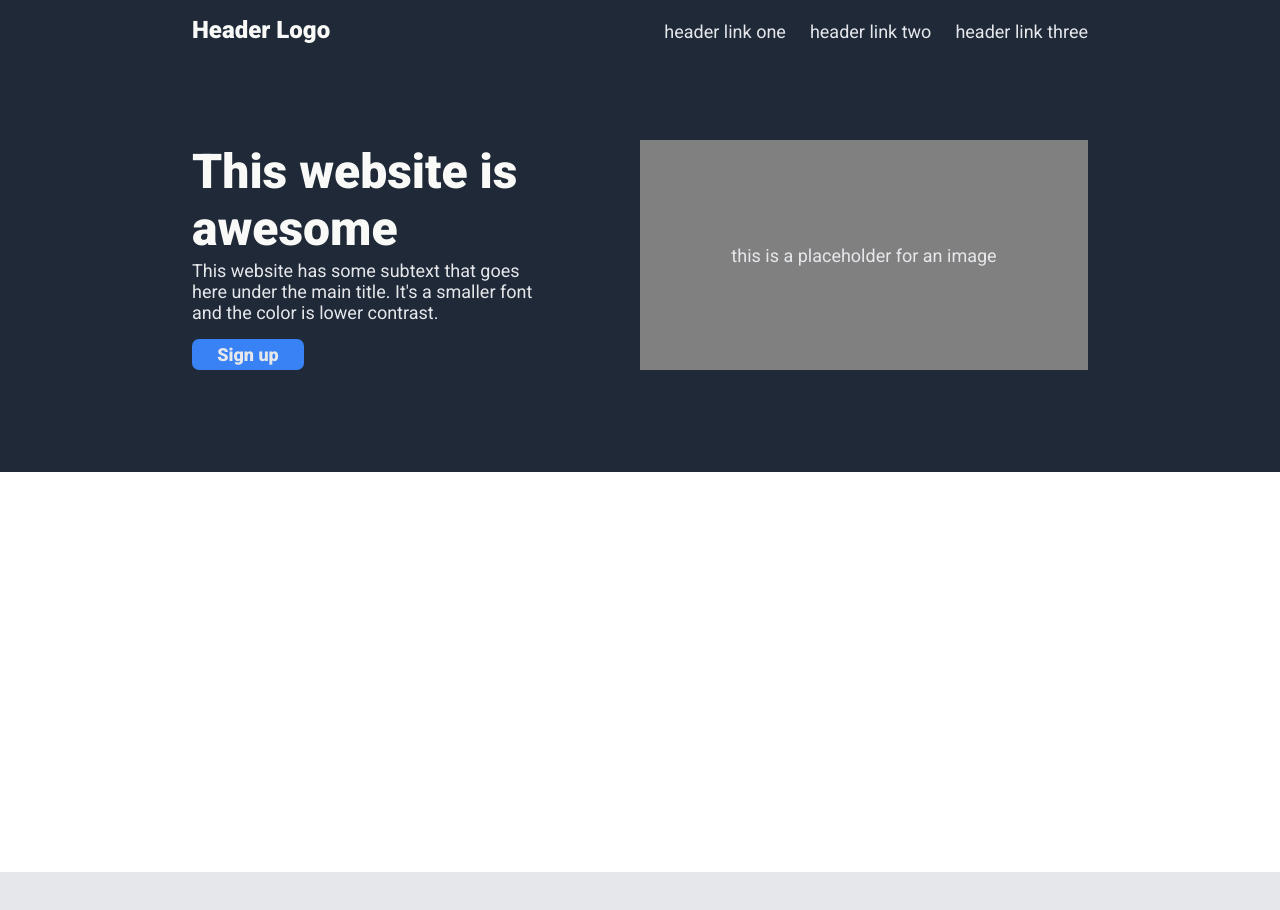
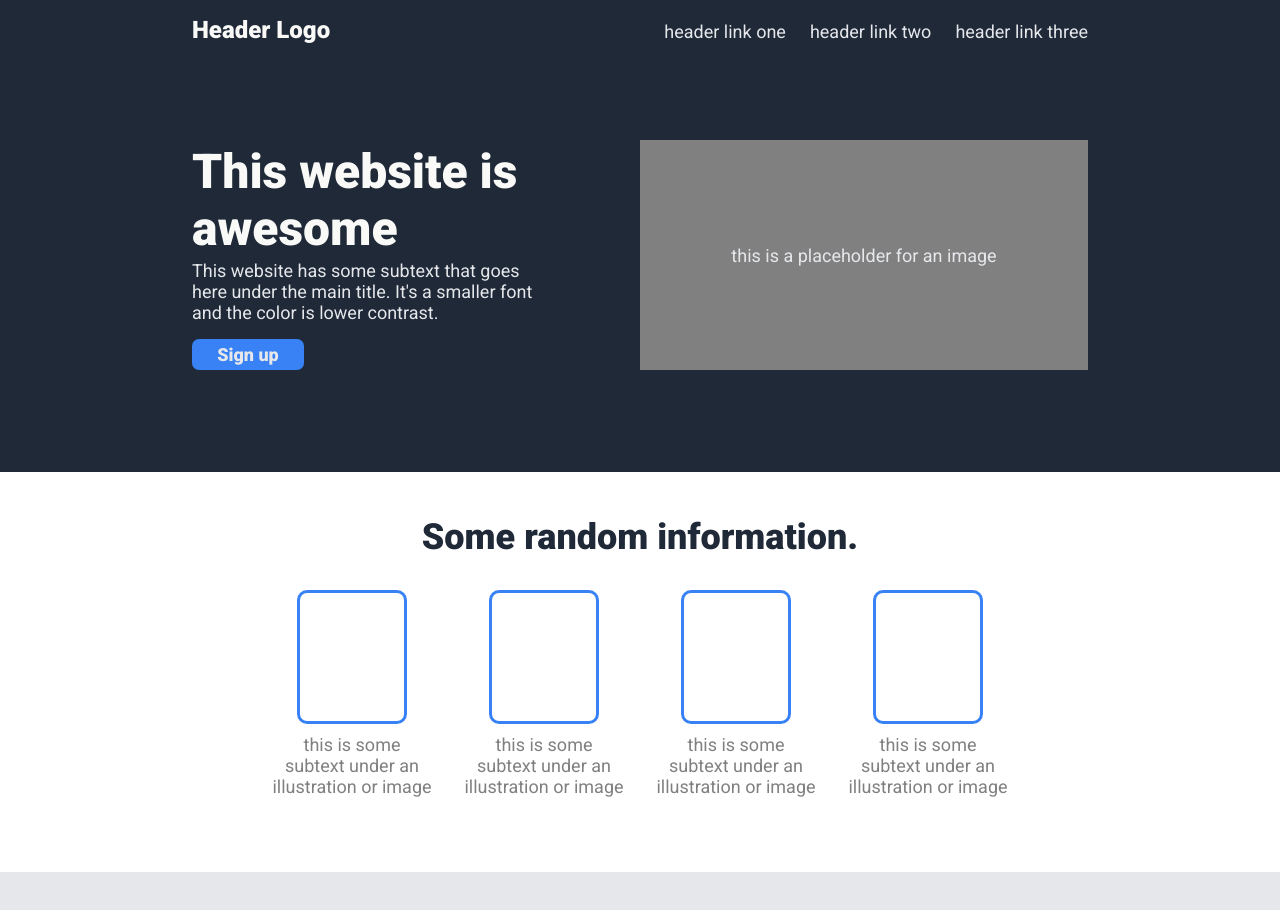
Before and after one commit to taylorjknipe/landing_page, a plain HTML site: page index.html in a window 1280 px wide. Shown: the top 910 px of the page. Drawn offline with Linux system fonts and the light colour scheme.

Commit message:
Added info block and finished styling.

```diff
--- a/index.html
+++ b/index.html
@@ -34,7 +34,27 @@
             </div>
         </div>
     </header>
-    <div class="info-block"></div>
+    <div class="info-block">
+        <h2 class="medium">Some random information.</h2>
+        <div class="gallery">
+            <div class="gallery-slot">
+                <div class="empty-image"></div>
+                <p class="small">this is some subtext under an illustration or image</p>
+            </div>
+            <div class="gallery-slot">
+                <div class="empty-image"></div>
+                <p class="small">this is some subtext under an illustration or image</p>
+            </div>
+            <div class="gallery-slot">
+                <div class="empty-image"></div>
+                <p class="small">this is some subtext under an illustration or image</p>
+            </div>
+            <div class="gallery-slot">
+                <div class="empty-image"></div>
+                <p class="small">this is some subtext under an illustration or image</p>
+            </div>
+        </div>
+    </div>
     <div class="quote-block"></div>
     <div class="form-block"></div>
     <footer>
--- a/styles.css
+++ b/styles.css
@@ -88,10 +88,46 @@ li a {
 
 .info-block {
     display: flex;
-    flex-direction: row;
+    flex-direction: column;
     justify-content: center;
     align-items: center;
     height: 50vh;
+}
+
+.medium {
+    font-size: 36px;
+    font-weight: 900;
+    color: #1F2937;
+}
+
+.gallery {
+    width: 60%;
+    display: flex;
+    flex-direction: row;
+    align-items: center;
+    justify-content: space-around;
+    padding: 2em;
+}
+
+.empty-image {
+    width: 65%;
+    height: 145px;
+    border: 3px solid #3882F6;
+    border-radius: 10px;
+    height: 8em;
+    margin-bottom: 10px;
+}
+
+.gallery-slot {
+    display: flex;
+    flex-direction: column;
+    padding: 0 1em;
+    align-items: center;
+}
+
+.gallery-slot p {
+    color: grey;
+    text-align: center;
 }
 
 .quote-block {
```
